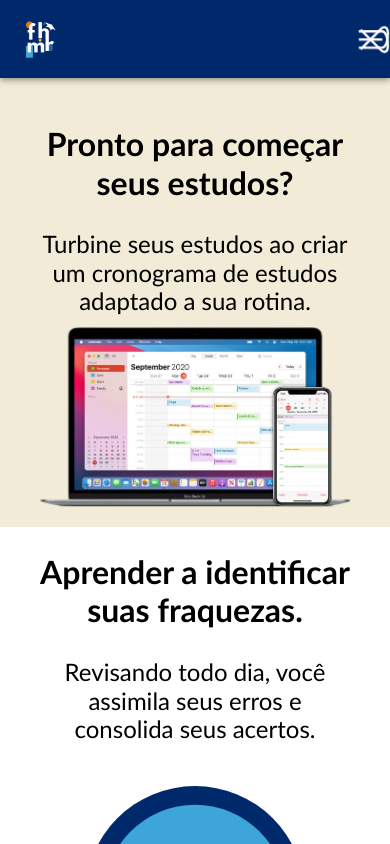
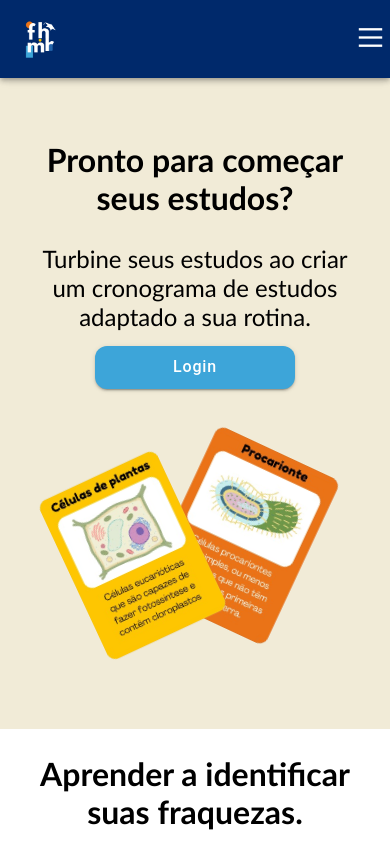
Before and after one commit to laiswfiori/INI3A-EQ2, a React (Vite) app in the folder src/frontend/: page /pagInicial/home in a window 390 px wide. Built offline with nearby package versions, Linux system fonts and the light colour scheme.

Commit message:
conteudos

```diff
--- a/src/frontend/src/App.tsx
+++ b/src/frontend/src/App.tsx
@@ -3,6 +3,8 @@ import { IonApp, IonRouterOutlet, setupIonicReact } from '@ionic/react';
 import { IonReactRouter } from '@ionic/react-router';
 import Home from './pages/pagInicial/Home';
 import Conteudos from './pages/topicos/conteudos/Conteudos';
+import Atividades from './pages/topicos/atividades/Atividades';
+import Matérias from './pages/topicos/matérias/Materias';
 import Login from './pages/login/Login';
 import Registro from './pages/registro/Registro';
 import Configuracoes from './pages/configuracoes/Configuracoes';
@@ -48,6 +50,8 @@ const App: React.FC = () => (
       <IonRouterOutlet>
         <Route path="/pagInicial/home" component={Home} exact />
         <Route path="/topicos/conteudos" component={Conteudos} exact />
+        <Route path="/topicos/atividades" component={Atividades} exact />
+        <Route path="/topicos/materias" component={Matérias} exact />
         <Route path="/login/login" component={Login} exact />
         <Route path="/registro/registro" component={Registro} exact />
         <Route path="/configuracoes/configuracoes" component={Configuracoes} exact />
--- a/src/frontend/src/components/Header.tsx
+++ b/src/frontend/src/components/Header.tsx
@@ -70,15 +70,15 @@ const Header: React.FC = () => {
           <IonImg src="/imgs/logo1.png" alt="Logo FSMR" id="logoMobile"/>
 
           <button
-            className={`menu ${menuAberto ? 'opened' : ''}`}
+            className={`menu-line ${menuAberto ? 'opened' : ''}`}
             onClick={toggleMenu}
             aria-label="Main Menu"
             aria-expanded={menuAberto}
           >
             <svg viewBox="0 0 100 100" preserveAspectRatio="xMidYMid meet">
-              <path className="line line1" d="M 20,29.000046 H 80.000231 C 80.000231,29.000046 94.498839,28.817352 94.532987,66.711331 94.543142,77.980673 90.966081,81.670246 85.259173,81.668997 79.552261,81.667751 75.000211,74.999942 75.000211,74.999942 L 25.000021,25.000058" />
-              <path className="line line2" d="M 20,50 H 80" />
-              <path className="line line3" d="M 20,70.999954 H 80.000231 C 80.000231,70.999954 94.498839,71.182648 94.532987,33.288669 94.543142,22.019327 90.966081,18.329754 85.259173,18.331003 79.552261,18.332249 75.000211,25.000058 75.000211,25.000058 L 25.000021,74.999942" />
+              <path className="menu-line menu-line1" d="M 20,29.000046 H 80.000231 C 80.000231,29.000046 94.498839,28.817352 94.532987,66.711331 94.543142,77.980673 90.966081,81.670246 85.259173,81.668997 79.552261,81.667751 75.000211,74.999942 75.000211,74.999942 L 25.000021,25.000058" />
+              <path className="menu-line menu-line2" d="M 20,50 H 80" />
+              <path className="menu-line menu-line3" d="M 20,70.999954 H 80.000231 C 80.000231,70.999954 94.498839,71.182648 94.532987,33.288669 94.543142,22.019327 90.966081,18.329754 85.259173,18.331003 79.552261,18.332249 75.000211,25.000058 75.000211,25.000058 L 25.000021,74.999942" />
             </svg>
           </button>
 
@@ -87,19 +87,19 @@ const Header: React.FC = () => {
         {menuAberto && (
           <div id="mobileMenu" className="azul">
             <div id="linksMenu">
-                <div className="menu2" tab="agenda" onClick={navAgenda}>
+                <div className="menu2" onClick={navAgenda}>
                   <IonIcon icon={calendar} className="iconesMobile" />
                   <IonLabel className="iconesTxt">Agenda</IonLabel>
                 </div>
-                <div className="menu2" tab="flashcards" onClick={navFlashcards}>
+                <div className="menu2" onClick={navFlashcards}>
                   <IonIcon icon={star} className="iconesMobile" />
                   <IonLabel className="iconesTxt">Flashcards</IonLabel>
                 </div>
-                <div className="menu2" tab="conteudos" onClick={navConteudos}>
+                <div className="menu2" onClick={navConteudos}>
                   <IonIcon icon={documentText} className="iconesMobile" />
                   <IonLabel className="iconesTxt">Conteúdos</IonLabel>
                 </div>
-                <div className="menu2" tab="perfil" onClick={navPerfil}>
+                <div className="menu2" onClick={navPerfil}>
                   <IonIcon icon={personCircle} className="iconesMobile" />
                   <IonLabel className="iconesTxt">Perfil</IonLabel>
                 </div>
--- a/src/frontend/src/components/css/ui.css
+++ b/src/frontend/src/components/css/ui.css
@@ -48,52 +48,38 @@
 
 /*botao*/
 
-.menu {
+.menu-line {
+    fill: none;
     background-color: transparent;
-    border: none;
+    stroke: white !important;
     cursor: pointer;
-    display: flex;
-    padding: 0;
     width: 10%;
+    stroke-width: 6;
+    transition: stroke-dasharray 600ms cubic-bezier(0.4, 0, 0.2, 1),
+                stroke-dashoffset 600ms cubic-bezier(0.4, 0, 0.2, 1);
 }
 
-.line {
-    fill: none;
-    stroke: white !important;
-    stroke-width: 6;
-    transition: stroke-dasharray 600ms cubic-bezier(0.4, 0, 0.2, 1),
-      stroke-dashoffset 600ms cubic-bezier(0.4, 0, 0.2, 1);
+.menu-line1 {
+    stroke-dasharray: 60 207;
+}
+.menu-line2 {
+    stroke-dasharray: 60 60;
+}
+.menu-line3 {
+    stroke-dasharray: 60 207;
 }
 
-.line1 {
-    stroke-dasharray: 60 207;
-    stroke-width: 6;
+.opened .menu-line1 {
+    stroke-dasharray: 90 207;
+    stroke-dashoffset: -134;
 }
 
-.line2 {
-    stroke-dasharray: 60 60;
-    stroke-width: 6;
+.opened .menu-line2 {
+    stroke-dasharray: 1 60;
+    stroke-dashoffset: -30;
 }
 
-.line3 {
-    stroke-dasharray: 60 207;
-    stroke-width: 6;
-}
-
-.opened .line1 {
+.opened .menu-line3 {
     stroke-dasharray: 90 207;
     stroke-dashoffset: -134;
-    stroke-width: 6;
 }
-
-.opened .line2 {
-    stroke-dasharray: 1 60;
-    stroke-dashoffset: -30;
-    stroke-width: 6;
-}
-
-.opened .line3 {
-    stroke-dasharray: 90 207;
-    stroke-dashoffset: -134;
-    stroke-width: 6;
-}
--- a/src/frontend/src/pages/pagInicial/Home.tsx
+++ b/src/frontend/src/pages/pagInicial/Home.tsx
@@ -1,5 +1,6 @@
 import React, { useEffect, useRef } from 'react';
-import { IonPage, IonContent, IonImg, IonIcon, IonLabel } from '@ionic/react';
+import { useHistory } from 'react-router-dom';
+import { IonPage, IonContent, IonImg, IonIcon, IonLabel, IonButton } from '@ionic/react';
 import { library, brush, book, school, accessibility, earth, leaf, batteryCharging, planet, calculator } from 'ionicons/icons';
 import './css/geral.css';
 import './css/ui.css';
@@ -52,6 +53,11 @@ const Home: React.FC = () => {
     return () => clearInterval(interval);
 }, []);
 
+  const history = useHistory();
+  const navPerfil = () => {
+    history.push('/registro/registro');
+  }
+
   return (
   <IonPage className="pagina">
       <Header />
@@ -63,10 +69,14 @@ const Home: React.FC = () => {
             <div id="divTxtHome">
               <div className="titulo1"><h1 className="titulo">Pronto para começar seus estudos?</h1></div>
               <div className="titulo2"><h2 className="subtitulo">Turbine seus estudos ao criar um cronograma de estudos adaptado a sua rotina.</h2></div>
+              <div id="btnContainer">
+                <IonButton id="btnLogin" onClick={navPerfil}>Login</IonButton>
+              </div>
             </div>
 
-            <div id="divComputador">
-              <IonImg src="/imgs/computador.png" id="computador" alt="Computador com calendário"/>
+            <div id="divCartas">
+              <IonImg src="/imgs/card1.png" id="card1" className="carta" alt="Card 1"/>
+              <IonImg src="/imgs/card2.png" id="card2" className="carta" alt="Card 2"/>
             </div>
           </section>
 
--- a/src/frontend/src/pages/pagInicial/css/geral.css
+++ b/src/frontend/src/pages/pagInicial/css/geral.css
@@ -25,8 +25,9 @@ section {
 #divTxtHome {
     grid-column: 1 / 2;
     display: grid;
-    grid-template-rows: 1fr 1fr;
+    grid-template-rows: 1fr 1fr 1fr;
     padding: 0;
+    margin-top: 5%;
 }
 
 .titulo1 {
@@ -61,16 +62,63 @@ section {
     padding: 0;
 }
 
-#divComputador {
-    grid-column: 2 / 3;
+#btnContainer {
+    width: 100%;
+    grid-row: 3 / 4;
     display: flex;
-    width: 100%;
     justify-content: center;
-    align-items: center;
+    padding: 0;
 }
 
-#computador {
+ion-button#btnLogin {
+    --background: #3da5d9;
+    --color: #fff;
+}
+
+ion-button#btnLogin::part(native) {
+    border-radius: 12px;
     width: 100%;
+    min-width: 200px;
+    font-size: 1rem;
+    height: 40%;
+}
+
+ion-button#btnLogin::part(native):hover {
+    background-color: #00296b;
+    cursor: pointer;
+}
+
+#divCartas {
+    grid-column: 2 / 3;
+    width: 100%;
+    height: 100%;
+    position: relative;
+}
+
+.carta {
+    position: absolute;
+    cursor: pointer;
+    width: 75%;
+}
+
+#card1 {
+    transform: rotate(25deg);
+    z-index: 1;
+    transition: transform 0.5s ease-in-out;
+}
+
+#card2 {
+    transform: rotate(-25deg);
+    z-index: 2;
+    transition: transform 0.5s ease-in-out;
+}
+
+#card1:hover {
+    transform: translateY(-50px) rotate(25deg);
+}
+
+#card2:hover {
+    transform: translateY(-50px) rotate(-25deg);
 }
 
 #s2 {
--- a/src/frontend/src/pages/pagInicial/css/layout.css
+++ b/src/frontend/src/pages/pagInicial/css/layout.css
@@ -16,8 +16,9 @@
     }
 
     #celular {
-        width: 60% !important;
+        width: 90%;
     }
+
 }
 
 @media (min-width: 768px) and (max-width: 1024px) {
@@ -45,15 +46,15 @@
     .iconesTxtM {
         font-size: 2rem !important;
     }
+
+    #celular {
+        width: 40% ;
+    }
 }
 
 @media (min-width: 768px) and (max-width: 1023px) {
     #s3 {
         grid-template-rows: 1fr 1fr;
-    }
-
-    #celular {
-        width: 60% !important;
     }
 }
 
@@ -84,3 +85,103 @@
         font-size: 2rem !important;
     }
 }
+
+@media (min-width: 1440px) {
+    #s1 {
+        padding-bottom: 15%;
+    }
+    #card1 {
+        left: 35% !important;
+        top: 5% !important;
+    }
+    #card2 {
+        left: 10% !important;
+        top: 35% !important;
+    }
+}
+
+@media (min-width: 1024px) and (max-width: 1439px) {
+    #s1 {
+        padding-bottom: 7%;
+    }
+    #card1 {
+        left: 35% !important;
+        top: 15% !important;
+    }
+    #card2 {
+        left: 10% !important;
+        top: 35% !important;
+    }
+}
+
+@media (min-width: 768px) and (max-width: 1023px) {
+    #s1 {
+        padding-bottom: 0;
+    }
+    #card1 {
+        left: 35% !important;
+        top: 25% !important;
+    }
+    #card2 {
+        left: 10% !important;
+        top: 35% !important;
+    }
+
+    .carta {
+        width: 100%;
+    }
+}
+
+@media (min-width: 425px) and (max-width: 767px) {
+    #s1 {
+        padding-bottom: 70%;
+    }
+    #card1 {
+        left: 20% !important;
+        top: 0 !important;
+    }
+    #card2 {
+        left: -15% !important;
+        top: 15% !important;
+    }
+
+    .carta {
+        width: 90%;
+    }
+}
+
+@media (min-width: 375px) and (max-width: 424px) {
+    #s1 {
+        padding-bottom: 70%;
+    }
+    #card1 {
+        left: 20% !important;
+        top: -20px !important;
+    }
+    #card2 {
+        left: -15% !important;
+        top: 5% !important;
+    }
+
+    .carta {
+        width: 90%;
+    }
+}
+
+@media (max-width: 374px) {
+    #s1 {
+        padding-bottom: 80%;
+    }
+    #card1 {
+        left: 15% !important;
+        top: -20px !important;
+    }
+    #card2 {
+        left: -20% !important;
+        top: 5px !important;
+    }
+
+    .carta {
+        width: 100%;
+    }
+}
--- a/src/frontend/src/pages/topicos/conteudos/Conteudos.tsx
+++ b/src/frontend/src/pages/topicos/conteudos/Conteudos.tsx
@@ -87,9 +87,9 @@ const Conteudos: React.FC = () => {
                 key={topico.id}
                 className="topico-item"
                 routerLink={`/conteudos/${topico.id}`}
-                detail
               >
                 <IonLabel>
+                <div id="containerConfig"><IonButton id="config">...</IonButton></div>
                   <div className="containerTopico">
                     <IonIcon icon={book} className="livro"/>
                     <div className="td">
--- /dev/null
+++ b/src/frontend/src/pages/topicos/matérias/Materias.tsx
@@ -0,0 +1,16 @@
+import React from 'react';
+import { IonPage, IonContent } from '@ionic/react';
+import Header from '../../../components/Header';
+
+const Materias: React.FC = () => {
+  return (
+    <IonPage>
+      <Header />
+      <IonContent>
+        {/* Aqui vai o conteúdo dos flashcards */}
+      </IonContent>
+    </IonPage>
+  );
+};
+
+export default Materias;
```
Also changed, not shown: src/frontend/src/pages/topicos/atividades/Atividades.tsx (added, +16 -0 lines), src/frontend/src/pages/topicos/conteudos/css/geral.css (+15 -0 lines), src/frontend/src/pages/topicos/conteudos/css/ui.css (+20 -0 lines), src/frontend/imgs/card1.png (added), src/frontend/imgs/card2.png (added), src/frontend/src/pages/topicos/conteudos/css/layout.css (line endings or trailing spaces).
